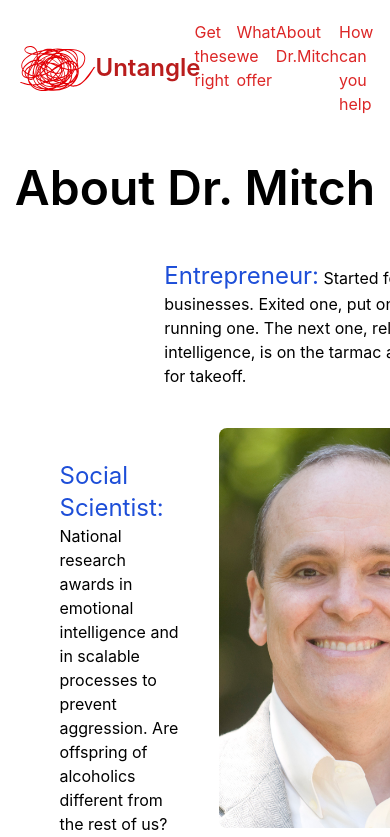
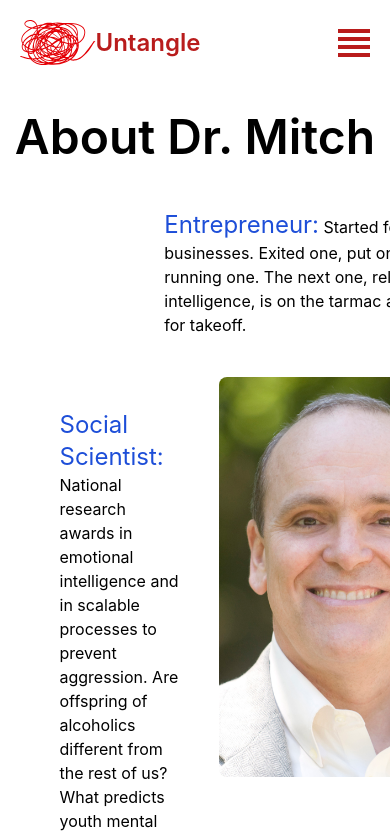
Before and after one commit to Lubwama-Emmanuel/untangled, a React (Create React App) app: page /about_mitch in a window 390 px wide. Shown: the top 837 px of the page. Built offline with nearby package versions, Linux system fonts and the light colour scheme.

Commit message:
feat:(made header responsive)

```diff
--- a/src/components/About.jsx
+++ b/src/components/About.jsx
@@ -8,13 +8,13 @@ export default function About() {
     <AppSection>
       <div className="mx-auto max-w-[80%]">
         <Heading number={3} title={"About Dr.Mitch"} />
-        <div className="mb-10 grid grid-cols-2">
-          <div className="space-y-16 px-2">
+        <div className="mb-10 grid grid-cols-2 items-center">
+          <div className="space-y-16 px-2 ">
             <Aspect aspect={"investor"} />
             <Aspect aspect={"Psychologist"} />
             <Aspect aspect={"social scientist"} />
             <Aspect aspect={"serial entrepreneur"} />
-            <Aspect aspect={"management consultant"} />
+            {/* <Aspect aspect={"management consultant"} /> */}
           </div>
           <div className="flex justify-center">
             <img
--- a/src/components/Header.jsx
+++ b/src/components/Header.jsx
@@ -1,16 +1,36 @@
 import { Link } from "react-router-dom";
 import Links from "../ui/Links";
 
-export default function Header() {
+export default function Header({ clicked, setClicked }) {
   return (
-    <header className="m-auto grid max-w-[90%] grid-cols-[1fr_4fr] items-center gap-[20%] py-5">
+    <header className="m-auto flex max-w-[90%] items-center justify-between py-5 sm:grid sm:grid-cols-[1fr_4fr] sm:gap-[20%]">
       <Link to="/">
         <div className="flex items-center">
           <img src="images/vector.svg" alt="logo" />
           <h3 className="text-2xl font-semibold text-red-700">Untangle</h3>
         </div>
       </Link>
-      <Links styles={"list-none flex text-red-600 justify-between"} />
+      <div>
+        <Links
+          styles={"hidden list-none text-red-600 justify-between sm:flex"}
+        />
+      </div>
+
+      {clicked ? (
+        <div onClick={() => setClicked((value) => !value)}>
+          <h2 className="text-5xl uppercase text-red-700">x</h2>
+        </div>
+      ) : (
+        <div
+          className="sm:hidden"
+          onClick={() => setClicked((value) => !value)}
+        >
+          <div className="mb-1 h-1 w-8 bg-red-700"></div>
+          <div className="mb-1 h-1 w-8 bg-red-700"></div>
+          <div className="mb-1 h-1 w-8 bg-red-700"></div>
+          <div className="h-1 w-8 bg-red-700"></div>
+        </div>
+      )}
     </header>
   );
 }
--- /dev/null
+++ b/src/components/MobileMenu.jsx
@@ -0,0 +1,9 @@
+import Links from "../ui/Links";
+
+export default function MobileMenu() {
+  return (
+    <div className="bg-stone-100 py-2 text-center">
+      <Links styles={"text-red-700 space-y-3 py-0"} />
+    </div>
+  );
+}
--- a/src/ui/AppLayout.jsx
+++ b/src/ui/AppLayout.jsx
@@ -1,10 +1,15 @@
 import { Outlet } from "react-router-dom";
 import Header from "../components/Header";
+import { useState } from "react";
+import MobileMenu from "../components/MobileMenu";
 
 export default function AppLayout() {
+  const [clicked, setClicked] = useState(false);
+
   return (
     <div>
-      <Header />
+      <Header clicked={clicked} setClicked={setClicked} />
+      {clicked && <MobileMenu />}
 
       <main>
         <Outlet />
```
